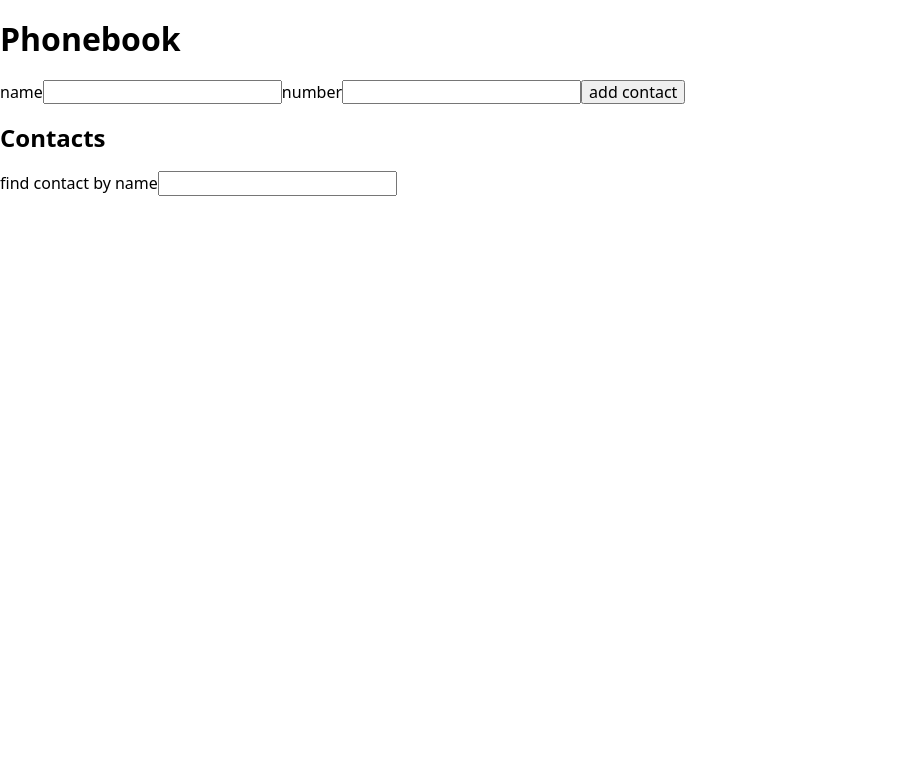
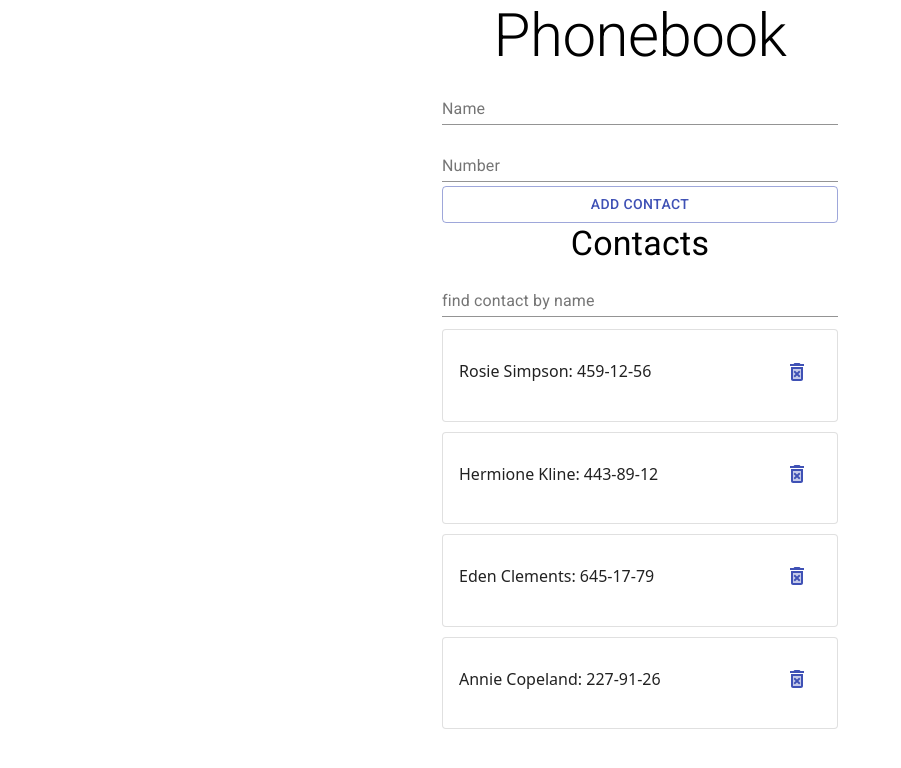
Before and after one commit to Oleksii-Deviatov/goit-react-hw-02-phonebook, a React (Create React App) app: page / in a window 1280 px wide. Shown: the top 768 px of the page, without its empty margins (0-901 px from the left). Built offline with nearby package versions, Linux system fonts and the light colour scheme.

Commit message:
add styles

```diff
--- a/package.json
+++ b/package.json
@@ -4,6 +4,8 @@
   "private": true,
   "homepage": "https://lewyk.github.io/goit-react-hw-02-phonebook",
   "dependencies": {
+    "@material-ui/core": "^4.11.3",
+    "@material-ui/icons": "^4.11.2",
     "@testing-library/jest-dom": "^5.11.9",
     "@testing-library/react": "^11.2.5",
     "@testing-library/user-event": "^12.7.1",
--- a/public/index.html
+++ b/public/index.html
@@ -12,6 +12,14 @@
     <link rel="apple-touch-icon" href="%PUBLIC_URL%/logo192.png" />
 
     <link rel="manifest" href="%PUBLIC_URL%/manifest.json" />
+    <link
+      rel="stylesheet"
+      href="https://fonts.googleapis.com/css?family=Roboto:300,400,500,700&display=swap"
+    />
+    <link
+      rel="stylesheet"
+      href="https://fonts.googleapis.com/icon?family=Material+Icons"
+    />
 
     <title>goit-react-hw-02-phonebook</title>
   </head>
--- a/src/components/Contact/Contact.jsx
+++ b/src/components/Contact/Contact.jsx
@@ -1,12 +1,37 @@
 import React from 'react';
+import { Card, CardContent, IconButton, Box } from '@material-ui/core';
+import DeleteForeverTwoToneIcon from '@material-ui/icons/DeleteForeverTwoTone';
+import { makeStyles } from '@material-ui/core/styles';
+
+const useStyles = makeStyles({
+  listItem: {
+    '&:not(:last-child)': {
+      marginBottom: 10,
+    },
+  },
+});
 
 function Conact({ id, name, number, delContact }) {
+  const classes = useStyles();
+
   return (
-    <li>
-      {name}: {number}
-      <button type="button" onClick={() => delContact(id)}>
-        del
-      </button>
+    <li className={classes.listItem}>
+      <Card variant="outlined">
+        <CardContent>
+          <Box display="flex" justifyContent="space-between">
+            <p>
+              {name}: {number}
+            </p>
+            <IconButton
+              color="primary"
+              component="span"
+              onClick={() => delContact(id)}
+            >
+              <DeleteForeverTwoToneIcon />
+            </IconButton>
+          </Box>
+        </CardContent>
+      </Card>
     </li>
   );
 }
--- a/src/components/ContactForm/ContactForm.jsx
+++ b/src/components/ContactForm/ContactForm.jsx
@@ -1,5 +1,6 @@
 import React, { useState } from 'react';
 import shortid from 'shortid';
+import { TextField, Button, Box } from '@material-ui/core';
 
 function ContactForm({ setContacts, contacts }) {
   const [inputName, setInputName] = useState('');
@@ -38,16 +39,26 @@ function ContactForm({ setContacts, contacts }) {
   }
 
   return (
-    <form onSubmit={submitHandler}>
-      <label>
-        name
-        <input type="text" value={inputName} onChange={inputNameHandler} />
-      </label>
-      <label>
-        number
-        <input value={inputNumber} type="tel" onChange={inputNumberHendler} />
-      </label>
-      <button type="submit">add contact</button>
+    <form onSubmit={submitHandler} autoComplete="off">
+      <Box display="flex" flexDirection="column">
+        <TextField
+          id="standard-basic"
+          label="Name"
+          value={inputName}
+          onChange={inputNameHandler}
+          margin="dense"
+        />
+        <TextField
+          id="standard-basic"
+          label="Number"
+          value={inputNumber}
+          onChange={inputNumberHendler}
+          margin="dense"
+        />
+        <Button variant="outlined" type="submit" color="primary">
+          add contact
+        </Button>
+      </Box>
     </form>
   );
 }
--- a/src/components/ContactList/ContactList.jsx
+++ b/src/components/ContactList/ContactList.jsx
@@ -1,9 +1,19 @@
 import React from 'react';
 import Conact from '../Contact';
+import { makeStyles } from '@material-ui/core/styles';
+import { List } from '@material-ui/core';
+const useStyles = makeStyles({
+  list: {
+    margin: 0,
+    padding: 0,
+  },
+});
 
 function ContactList({ contacts, filterContacts, delContact }) {
+  const classes = useStyles();
+
   return (
-    <ul>
+    <List>
       {filterContacts()
         ? filterContacts().map(({ id, name, number }) => {
             return (
@@ -27,7 +37,7 @@ function ContactList({ contacts, filterContacts, delContact }) {
               />
             );
           })}
-    </ul>
+    </List>
   );
 }
 
--- a/src/components/Filter/Filter.jsx
+++ b/src/components/Filter/Filter.jsx
@@ -1,16 +1,31 @@
 import React from 'react';
+import { TextField, Box } from '@material-ui/core';
+// import { makeStyles } from '@material-ui/core/styles';
+
+// const useStyles = makeStyles({
+//   input: {
+//     display: 'flex',
+//   },
+// });
 
 function Filter({ setFind, find }) {
+  // const classes = useStyles();
+
   function inputFindHendler({ target: { value } }) {
     setFind(value);
   }
 
   return (
-    <form>
-      <label>
-        find contact by name
-        <input type="text" value={find} onChange={inputFindHendler} />
-      </label>
+    <form autoComplete="off">
+      <Box display="flex" flexDirection="column">
+        <TextField
+          id="standard-basic"
+          label="find contact by name"
+          value={find}
+          onChange={inputFindHendler}
+          margin="dense"
+        />
+      </Box>
     </form>
   );
 }
--- a/src/components/PhoneBook/PhoneBook.jsx
+++ b/src/components/PhoneBook/PhoneBook.jsx
@@ -2,9 +2,15 @@ import React, { useState } from 'react';
 import ContactForm from '../ContactForm';
 import Filter from '../Filter';
 import ContactList from '../ContactList';
+import { Container, Typography } from '@material-ui/core';
 
 function PhoneBook() {
-  const [contacts, setContacts] = useState([]);
+  const [contacts, setContacts] = useState([
+    { id: 'id-1', name: 'Rosie Simpson', number: '459-12-56' },
+    { id: 'id-2', name: 'Hermione Kline', number: '443-89-12' },
+    { id: 'id-3', name: 'Eden Clements', number: '645-17-79' },
+    { id: 'id-4', name: 'Annie Copeland', number: '227-91-26' },
+  ]);
 
   const [find, setFind] = useState('');
 
@@ -23,15 +29,25 @@ function PhoneBook() {
 
   return (
     <>
-      <h1>Phonebook</h1>
+      <Container maxWidth="xs">
+        <Typography variant="h2" align="center">
+          Phonebook
+        </Typography>
+
         <ContactForm setContacts={setContacts} contacts={contacts} />
-      <h2>Contacts</h2>
+
+        <Typography variant="h4" align="center">
+          Contacts
+        </Typography>
+
         <Filter setFind={setFind} find={find} />
+
         <ContactList
           contacts={contacts}
           filterContacts={filterContacts}
           delContact={delContact}
         />
+      </Container>
     </>
   );
 }
```
Also changed, not shown: 12 other files (tests, documents, lock files or other folders). Lines whose indentation alone changed are shown as unchanged.
